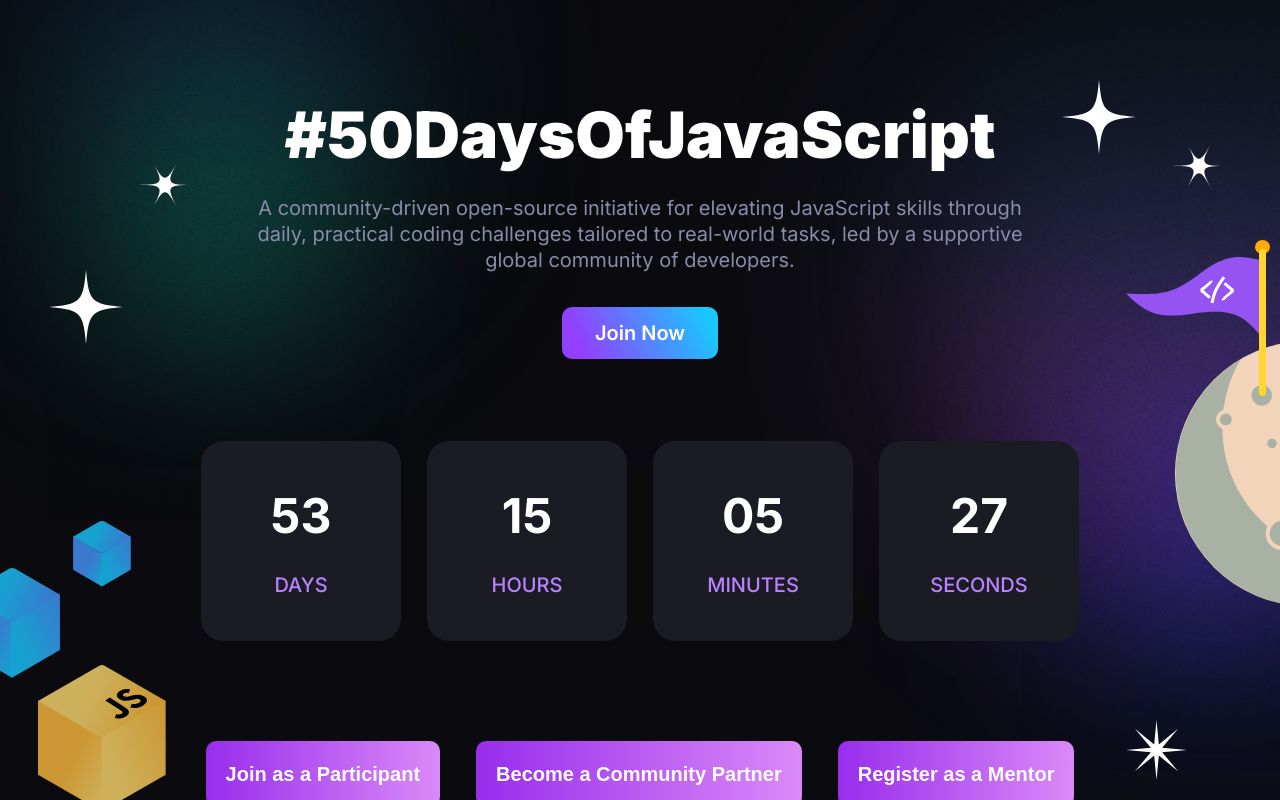
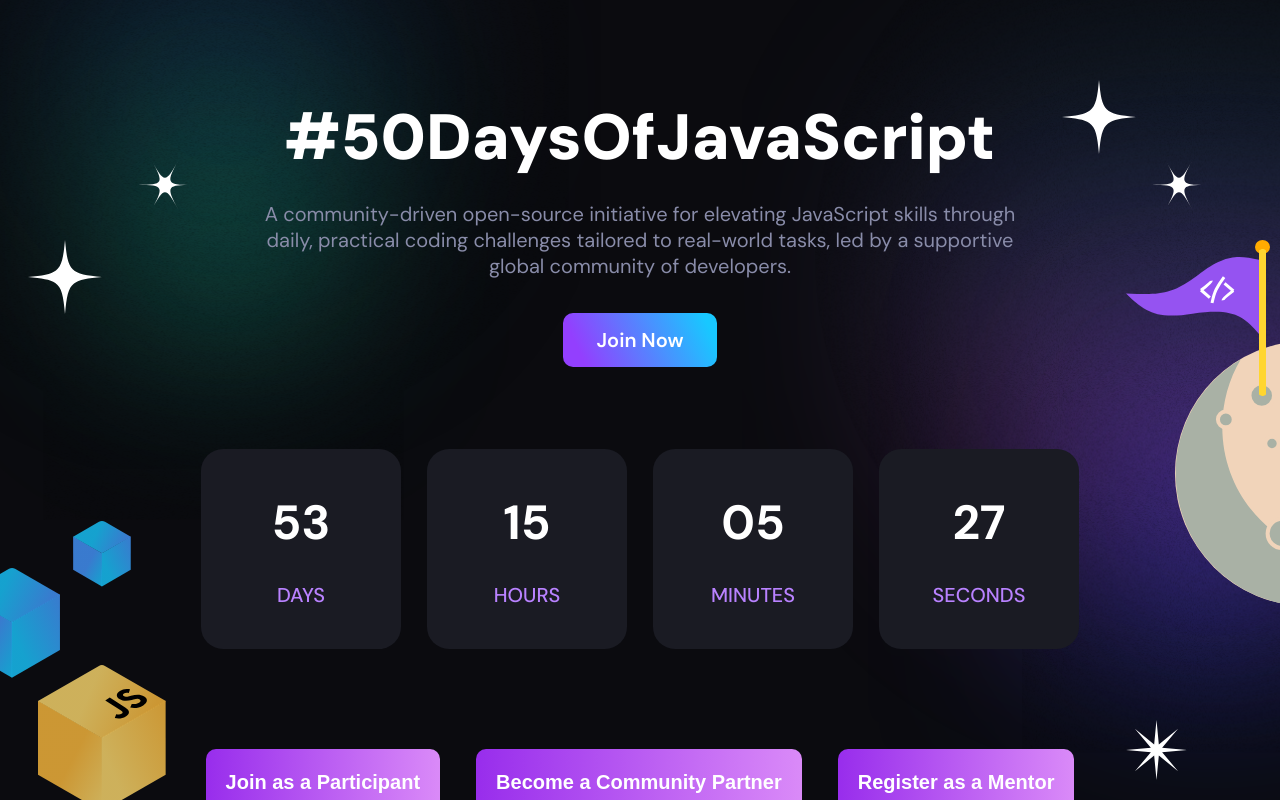
Before and after one commit to vinitshahdeo/50DaysOfJavaScript, a React (Create React App) app: page / in a window 1280 px wide. Built offline with nearby package versions, Linux system fonts and the light colour scheme.

Commit message:
feat: add star animation and change font-style

```diff
--- a/src/App.css
+++ b/src/App.css
@@ -1,4 +1,4 @@
-@import url("https://fonts.googleapis.com/css2?family=Inter:wght@100;200;300;400;500;600;700;800;900&display=swap");
+@import url("https://fonts.googleapis.com/css2?family=DM+Sans:opsz,wght@9..40,400;9..40,500;9..40,600;9..40,700;9..40,800;9..40,900;9..40,1000&display=swap");
 
 :root {
   --primary: #fff;
@@ -19,7 +19,7 @@ html,
 body {
   background: var(--secondary);
   color: var(--primary);
-  font-family: "Inter", sans-serif;
+  font-family: "DM Sans", sans-serif;
   width: 100vw;
   overflow-x: hidden;
   position: relative;
@@ -214,6 +214,8 @@ body {
 .star-1,
 .star-2,
 .star-3,
+.star-4,
+.star-5,
 .bg-gradient-img-1,
 .bg-gradient-img-2 {
   position: absolute;
@@ -223,7 +225,9 @@ body {
 .cube,
 .star-1,
 .star-2,
-.star-3 {
+.star-3,
+.star-4,
+.star-5 {
   z-index: -1;
 }
 
@@ -236,20 +240,62 @@ body {
   top: 65%;
   right: 87%;
 }
+.star-1,
+.star-2,
+.star-3,
+.star-4,
+.star-5 {
+  animation-timing-function: ease-in-out;
+  animation-iteration-count: infinite;
+  animation-duration: 1.5s;
+}
+
+@keyframes scale-star {
+  0%,
+  100% {
+    transform: scale(1);
+  }
+  25% {
+    transform: scale(1.8);
+  }
+  50% {
+    transform: scale(1);
+  }
+}
 
 .star-1 {
   top: 20%;
   right: 85%;
+  animation-name: scale-star;
+  animation-delay: 1s;
 }
 
 .star-2 {
   top: 10%;
   left: 83%;
+  animation-name: scale-star;
+  animation-delay: 3s;
 }
 
 .star-3 {
   top: 90%;
   left: 88%;
+  animation-name: scale-star;
+  animation-delay: 5s;
+}
+
+.star-4 {
+  top: 20%;
+  left: 90%;
+  animation-name: scale-star;
+  animation-delay: 7s;
+}
+
+.star-5 {
+  top: 30%;
+  right: 92%;
+  animation-name: scale-star;
+  animation-delay: 9s;
 }
 
 .bg-gradient-img-1 {
@@ -318,7 +364,10 @@ body {
   }
 
   .star-1,
-  .star-2 {
+  .star-2,
+  .star-3,
+  .star-4,
+  .star-5 {
     display: none;
   }
 
--- a/src/App.js
+++ b/src/App.js
@@ -70,6 +70,9 @@ function App() {
       <img src="star-1.svg" alt="star-pattern-1" className="star-1" />
       <img src="star-2.svg" alt="star-pattern-2" className="star-2" />
       <img src="star-3.svg" alt="star-pattern-3" className="star-3" />
+      <img src="star-1.svg" alt="star-pattern-1" className="star-4" />
+      <img src="star-2.svg" alt="star-pattern-2" className="star-5" />
+
       <img
         src="bg-gradient-img-1.svg"
         alt="bg-gradient-img"
```
Also changed, not shown: public/star-1.svg, public/star-2.svg.
